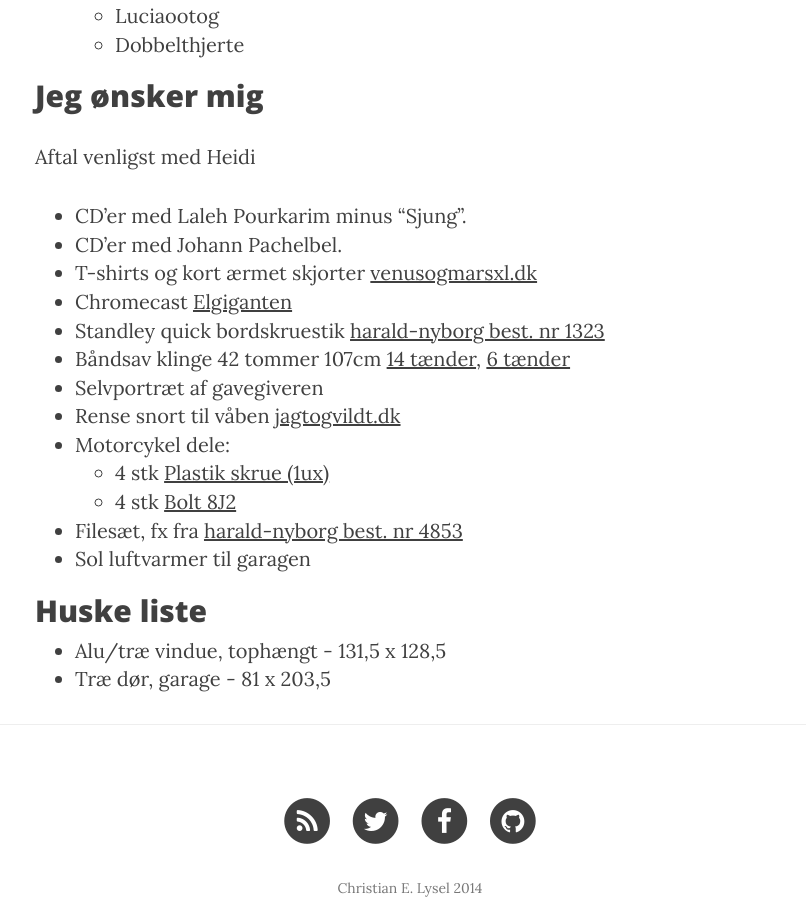
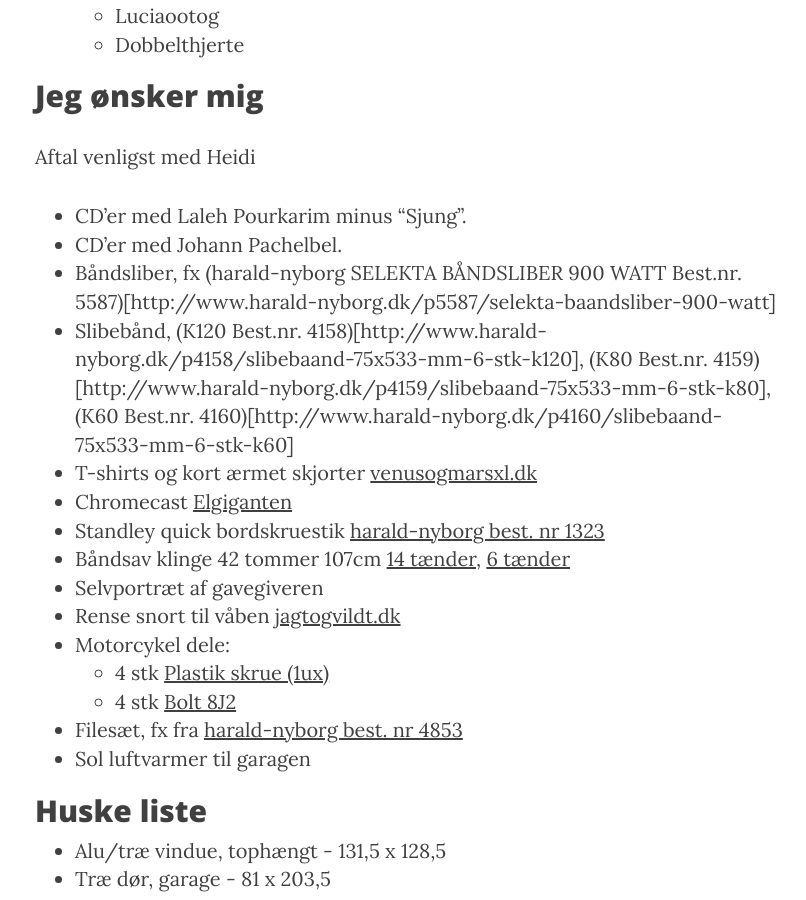
Before and after one commit to clysel/christian.lysel.net, a Jekyll site: the page built from gave.markdown, in a window 1280 px wide and 900 px high, scrolled down 1088 px. Shown: the whole window, without its empty margins (230-1036 px from the left). Built offline with Jekyll 4.4.1, drawn with Linux system fonts in a browser that asks for light colours; nearby versions of some CDN libraries.

Commit message:
Update gave.markdown

```diff
--- a/gave.markdown
+++ b/gave.markdown
@@ -33,6 +33,8 @@
 
 * CD'er med Laleh Pourkarim minus "Sjung".
 * CD'er med Johann Pachelbel.
+* Båndsliber, fx (harald-nyborg SELEKTA BÅNDSLIBER 900 WATT Best.nr. 5587)[http://www.harald-nyborg.dk/p5587/selekta-baandsliber-900-watt]
+* Slibebånd, (K120 Best.nr. 4158)[http://www.harald-nyborg.dk/p4158/slibebaand-75x533-mm-6-stk-k120], (K80 Best.nr. 4159)[http://www.harald-nyborg.dk/p4159/slibebaand-75x533-mm-6-stk-k80], (K60 Best.nr. 4160)[http://www.harald-nyborg.dk/p4160/slibebaand-75x533-mm-6-stk-k60]
 * T-shirts og kort ærmet skjorter [venusogmarsxl.dk](http://www.venusogmarsxl.dk/catalog?section=herrer&amp;search=6xl)
 * Chromecast [Elgiganten](http://www.elgiganten.dk/product/tv-radio/streaming-og-medieafspiller/CHROMECAST/chromecast-inkl-3-maneder-viaplay)
 * Standley quick bordskruestik [harald-nyborg best. nr 1323](http://www.harald-nyborg.dk/p1323/stanley-quick-bordskruestik)
```
